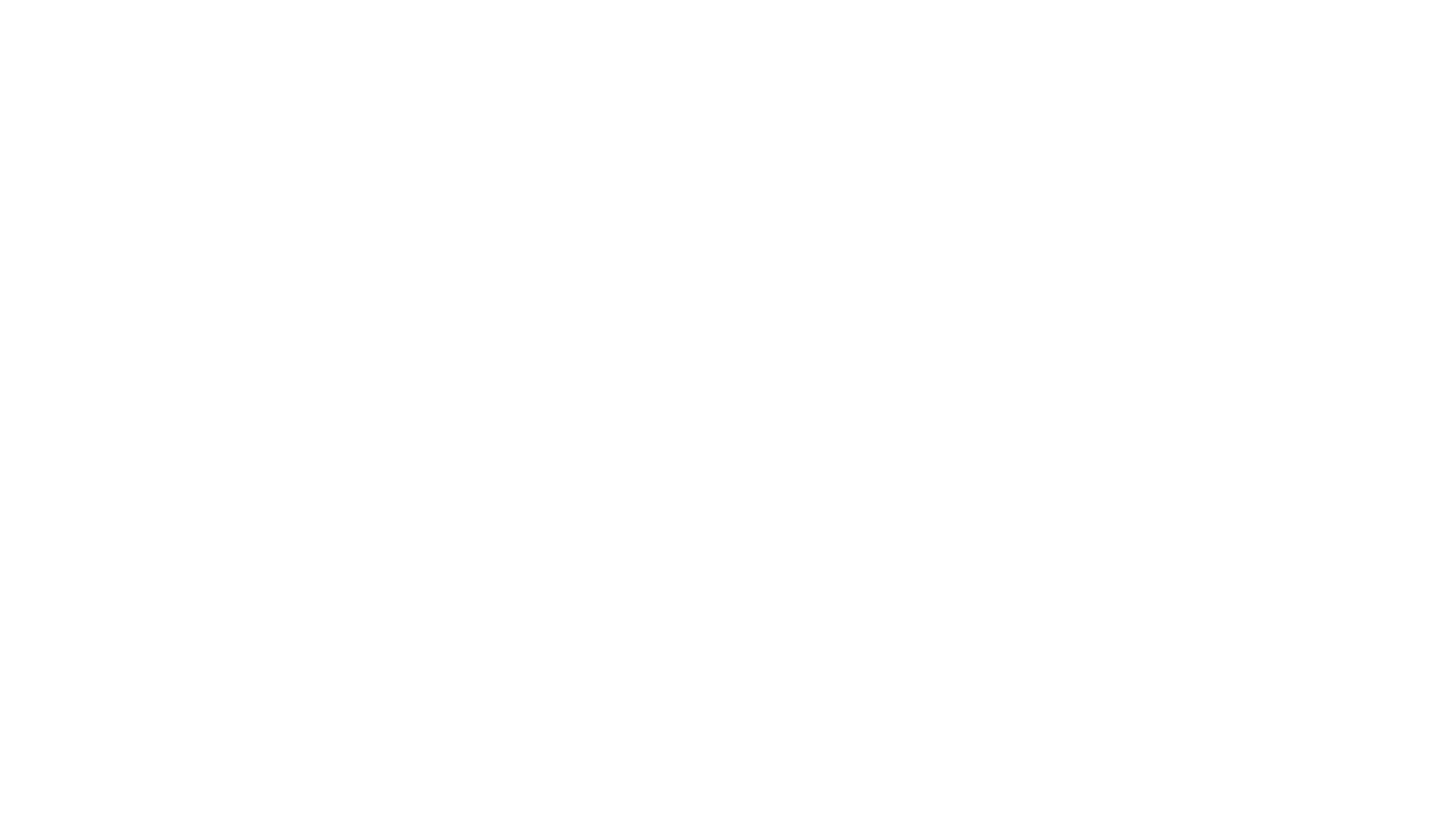
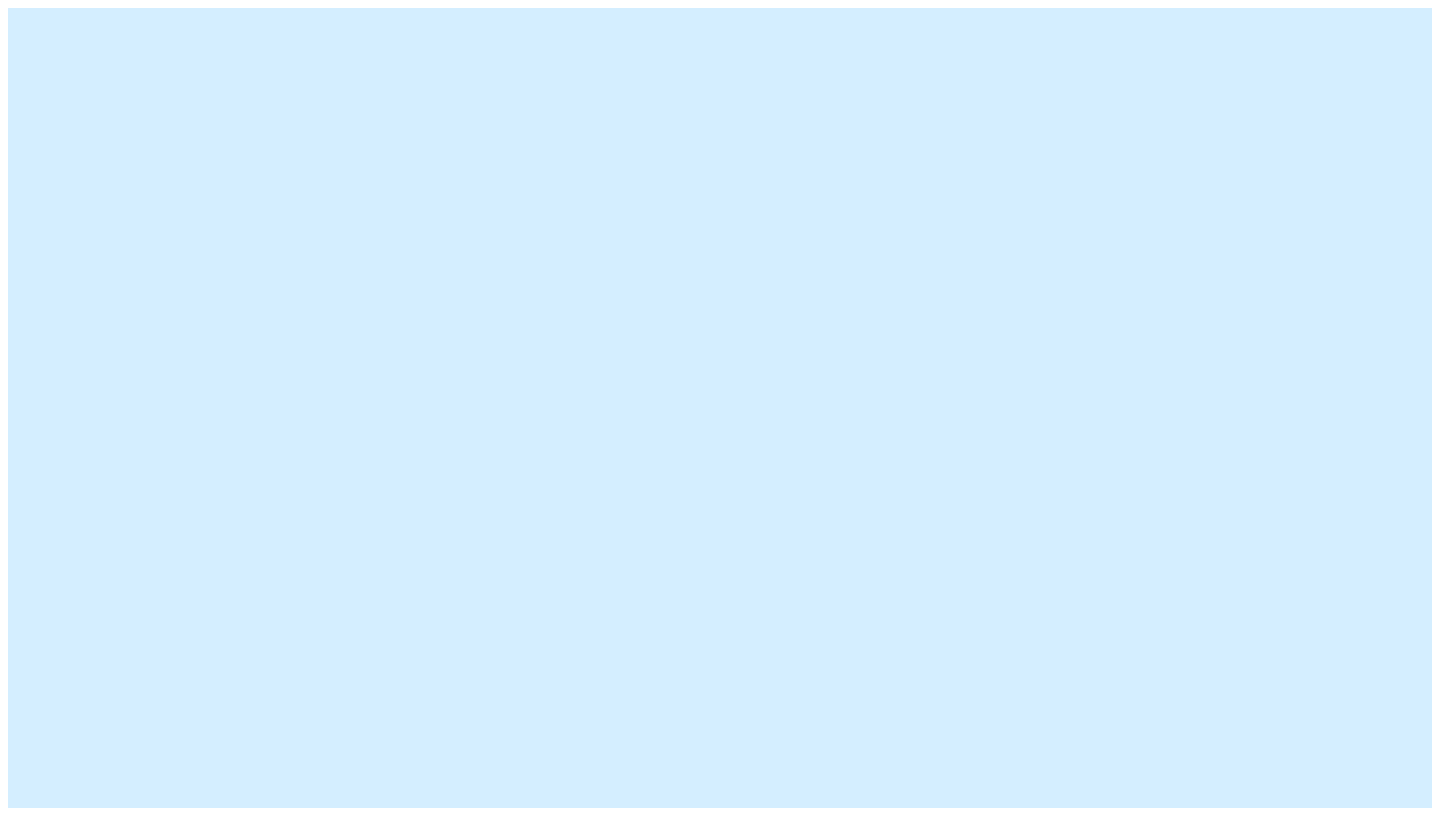
Before and after one commit to kimtaejin3/missile_avoid, a plain HTML site: page index.html in a window 1280 px wide. Shown: the whole page, 1432 px wide, since content can reach past the window. Drawn offline with Linux system fonts and the light colour scheme.

Commit message:
:lipstick: 바탕화면 UI 추가

```diff
--- a/index.html
+++ b/index.html
@@ -6,6 +6,7 @@
     <title>미사일 피하기 게임</title>
   </head>
   <body>
+    <canvas></canvas>
     <script src="./js/index.js"></script>
   </body>
 </html>
--- a/js/index.js
+++ b/js/index.js
@@ -0,0 +1,15 @@
+const canvas = document.querySelector("canvas");
+const ctx = canvas.getContext("2d");
+
+canvas.width = 1424;
+canvas.height = 800;
+
+function animate() {
+  window.requestAnimationFrame(animate);
+  ctx.fillStyle = "#d4eeff";
+  ctx.fillRect(0, 0, canvas.width, canvas.height);
+
+  console.log("animate");
+}
+
+animate();
```
Also changed, not shown: 1 other file.
